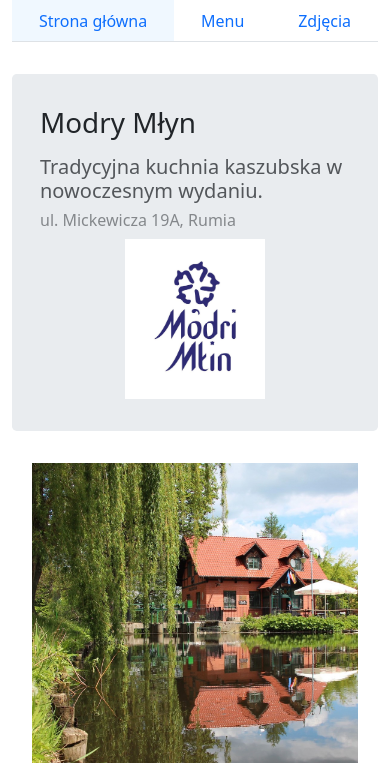
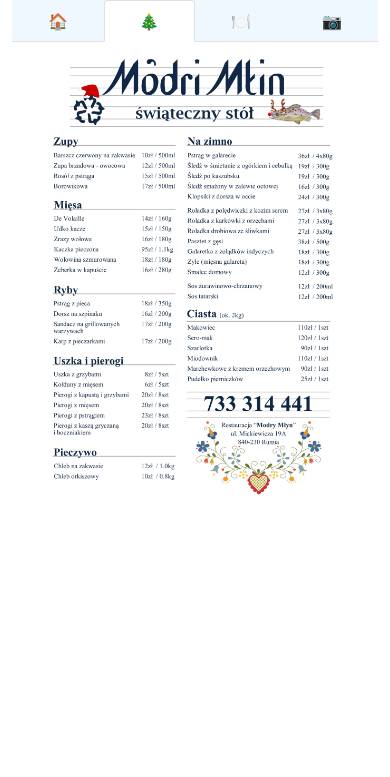
Before and after one commit to marektopolewski/modrymlyn, a React (Create React App) app: page /christmas in a window 390 px wide. Shown: the top 777 px of the page. Built offline with nearby package versions, Linux system fonts and the light colour scheme.

Commit message:
add christmas menu and dynamic navbar items

```diff
--- a/src/App.js
+++ b/src/App.js
@@ -3,8 +3,9 @@
 
 import Home from './home/Home';
 import Menu from './menu/Menu';
-import Photos from './photos/Photos'
-import Reserve from './reserve/Reserve'
+import Photos from './photos/Photos';
+import Reserve from './reserve/Reserve';
+import Christmas from './christmas/Christmas';
 
 import './App.css';
 
@@ -14,6 +15,7 @@
         <Route path='/menu' component={Menu} />
         <Route path='/photos' component={Photos} />
         <Route path='/reserve' component={Reserve} />
+        <Route path='/christmas' component={Christmas} />
         <Route path='/*' component={Home} />
     </Switch>
 );
--- /dev/null
+++ b/src/WindowSize.js
@@ -0,0 +1,21 @@
+import { useState, useEffect } from 'react';
+
+function getWindowDimensions() {
+    const { innerWidth: width, innerHeight: height } = window;
+    return { width, height };
+}
+
+export default function useWindowDimensions() {
+    const [windowDimensions, setWindowDimensions] = useState(getWindowDimensions());
+
+    useEffect(() => {
+        function handleResize() {
+            setWindowDimensions(getWindowDimensions());
+        }
+
+        window.addEventListener('resize', handleResize);
+        return () => window.removeEventListener('resize', handleResize);
+    }, []);
+
+    return windowDimensions;
+}
--- /dev/null
+++ b/src/christmas/Christmas.js
@@ -0,0 +1,14 @@
+import React from 'react';
+
+import Image from 'react-bootstrap/Image';
+import Container from 'react-bootstrap/Container';
+
+import christmasMenu from "../assets/christmas.jpg";
+
+export default function Christmas() {
+    return (
+        <Container style={{ maxWidth: '750px', width: '90%' }}>
+            <Image src={christmasMenu} fluid />
+        </Container>
+    );
+}
--- a/src/navbar/NavBar.js
+++ b/src/navbar/NavBar.js
@@ -2,29 +2,35 @@
 
 import Nav from 'react-bootstrap/Nav';
 import Container from 'react-bootstrap/Container';
+import useWindowDimensions from '../WindowSize';
 
 import "./NavBar.css"
 
-export default class Navbar extends React.Component {
+const paths = [
+    { lgLabel: "Strona główna", smLabel: "🏠", path: "/" },
+    { lgLabel: "Święta", smLabel: "🎄", path: "/christmas" },
+    { lgLabel: "Menu", smLabel: "🍽", path: "/menu" },
+    // { lgLabel: "Rezerwacja", smLabel: "📆", path: "/reserve" },
+    { lgLabel: "Zdjęcia", smLabel: "📷", path: "/photos" },
+];
 
-    render() {
+export default function Navbar() {
+    const { width } = useWindowDimensions();
     return (
         <Container>
             <Nav fill variant="tabs" as="ul" defaultActiveKey="/" activeKey={window.location.pathname}>
+            {
+                paths.map(({lgLabel, smLabel, path}) => {
+                    return (
                         <Nav.Item as="li" style={{ backgroundColor:'aliceblue' }}>
-                        <Nav.Link href="/" eventKey="/">Strona główna</Nav.Link>
+                            <Nav.Link href={path} eventKey={path}>
+                                {width < 500 ? smLabel : lgLabel}
+                            </Nav.Link>
                         </Nav.Item>
-                    <Nav.Item as="li">
-                        <Nav.Link href="/menu" eventKey="/menu">Menu</Nav.Link>
-                    </Nav.Item>
-                    {/* <Nav.Item as="li">
-                        <Nav.Link href="/reserve" eventKey="/reserve">Rezerwacja</Nav.Link>
-                    </Nav.Item> */}
-                    <Nav.Item as="li">
-                        <Nav.Link href="/photos" eventKey="/photos">Zdjęcia</Nav.Link>
-                    </Nav.Item>
+                    );
+                })
+            }
             </Nav>
         </Container>
     );
-    }
-}
+};
```
Also changed, not shown: src/assets/christmas.jpg (added). Lines whose indentation alone changed are shown as unchanged.
